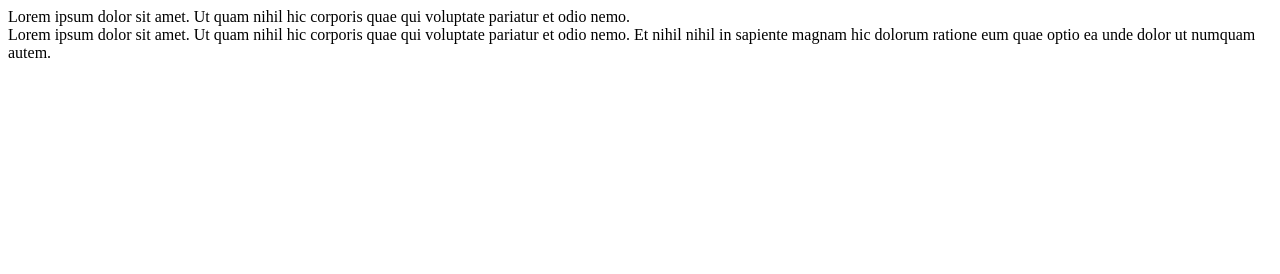
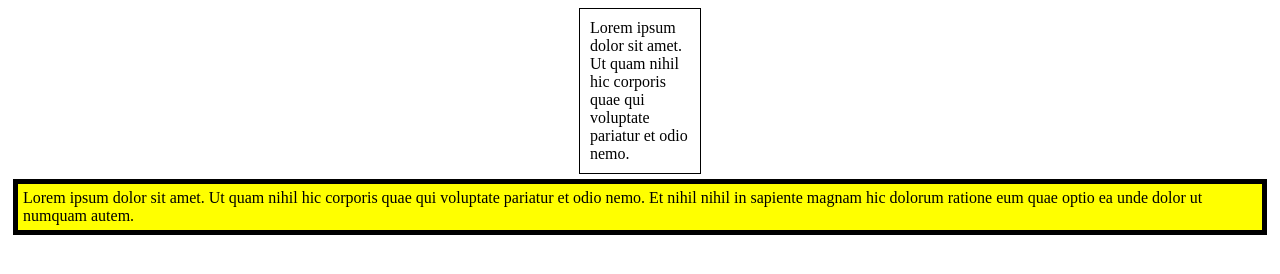
Before and after one commit to knightmoves-schools/015-background-border-margin-padding-Chic043, a website: page index.html in a window 1280 px wide. Drawn offline with Linux system fonts and the light colour scheme.

Commit message:
Added what I needed

```diff
--- a/index.html
+++ b/index.html
@@ -4,10 +4,23 @@
     <title>Div Formatting</title>
     <style>
         .narrow-text-area {
-
+            Width:100px;
+            Margin:auto;
+            Border-color:black;
+            Border-width:1px;
+            Border-style:Solid;
+            Padding:10px;
         }
         .text-box {
-
+            Background-color:yellow;
+            Border-color:black;
+            Border-width:5px;
+            Border-style:solid;
+            Margin-top:5px;
+            Margin-bottom:5px;
+            Margin-left:5px;
+            Margin-Right:5px;
+            Padding: 5px 5px 5px 5px;
         }
     </style>
 </head>
```
